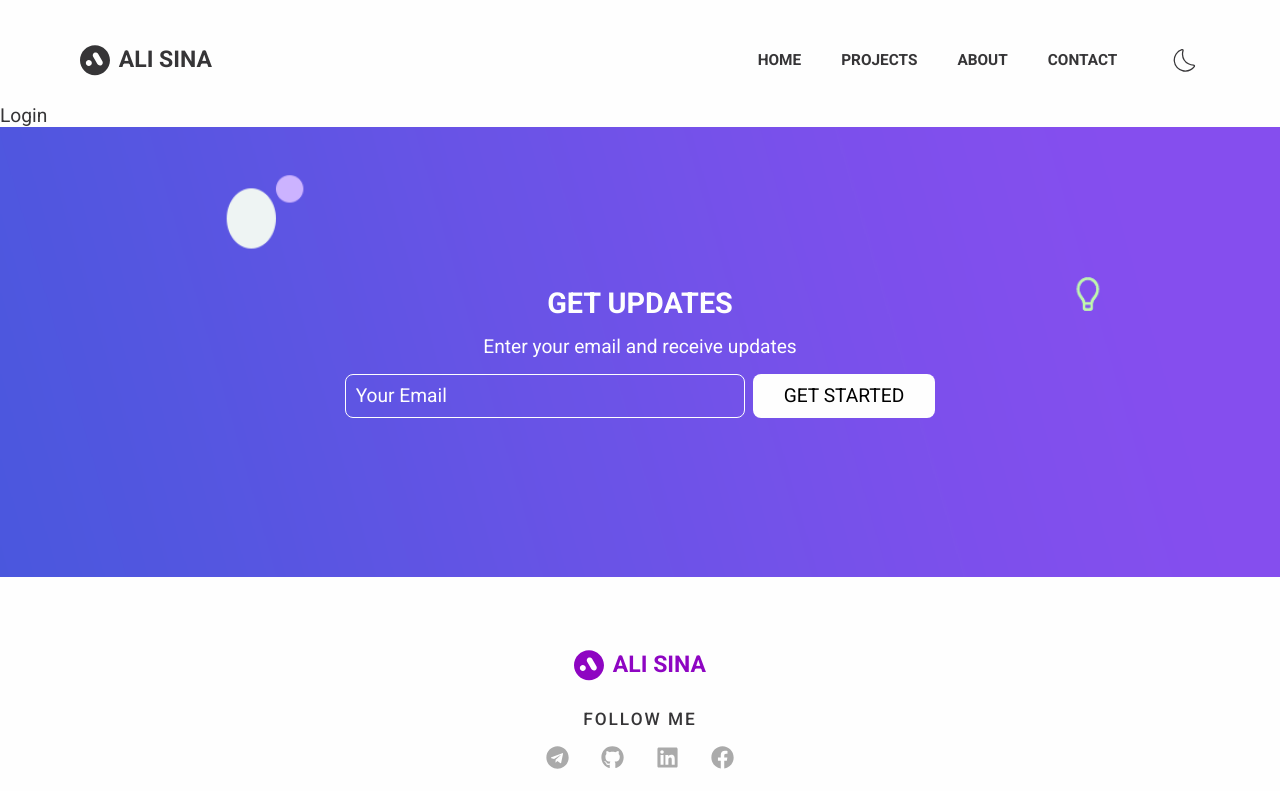
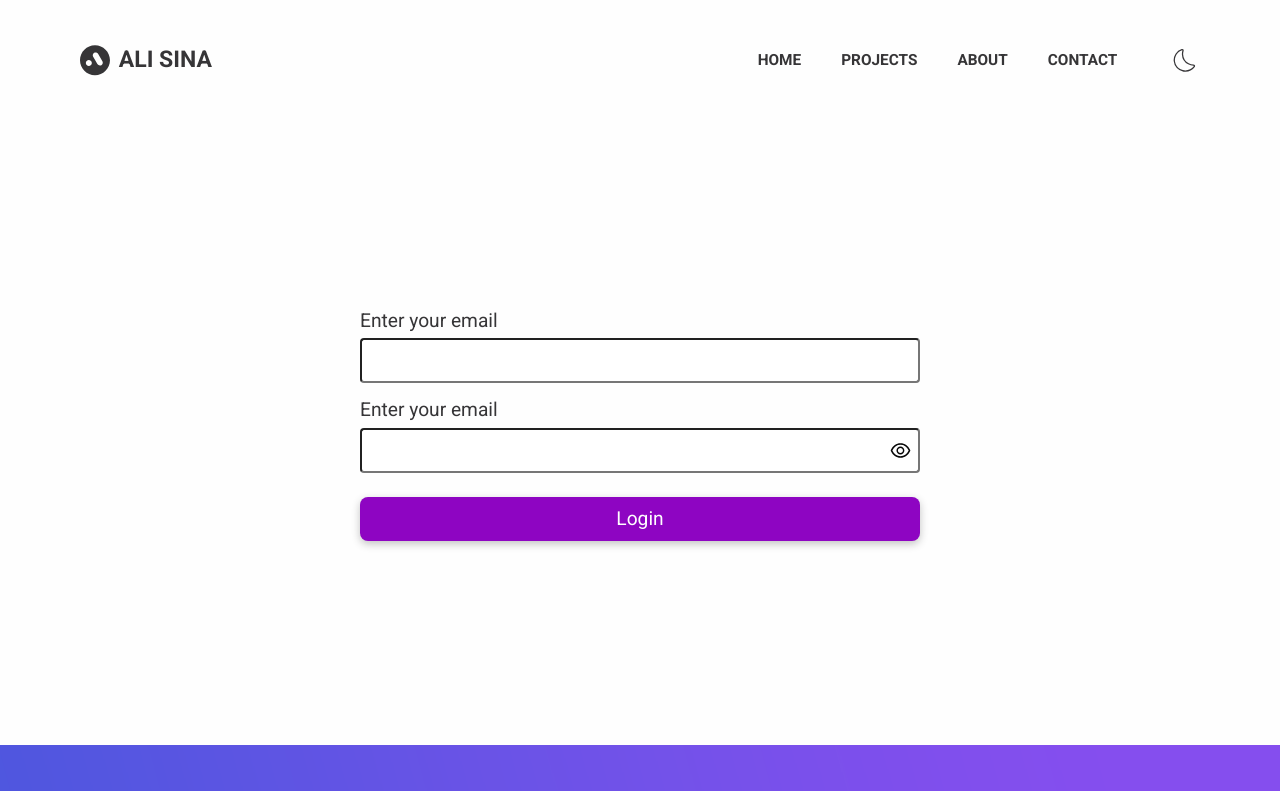
Before and after one commit to Sina-shafiee/sina-shafiee, a React (Vite) app: page /dashboard/login in a window 1280 px wide. Shown: the top 791 px of the page. Built offline with nearby package versions, Linux system fonts and the light colour scheme.

Commit message:
added login

```diff
--- a/src/App.jsx
+++ b/src/App.jsx
@@ -12,18 +12,14 @@ import useAppContext from './hooks/use-appContext';
 // header component
 import { Header, Footer } from './components';
 import Dashboard from './pages/dashboard/Dashboard';
-import Login from './pages/Login';
+import Login from './pages/dashboard/Login';
 import AddProject from './pages/dashboard/AddProject';
 import DashboardHome from './pages/dashboard/DashboardHome';
 import ProtectedRoute from './pages/ProtectedRoute';
-import { useSelector } from 'react-redux';
 
 const App = () => {
-  const user = useSelector((state) => state.user);
   const { state } = useAppContext();
   const colors = checkTheme(state);
-
-  console.log(user);
 
   return (
     <Theme colors={colors}>
--- a/src/components/MobileNav.jsx
+++ b/src/components/MobileNav.jsx
@@ -69,6 +69,7 @@ const Nav = styled.nav`
   top: 0;
   right: 0;
   width: 100%;
+  z-index: 50;
   transition: transform 0.4s ease-out;
   display: ${({ isOpen }) => (isOpen ? 'flex' : 'none')};
   background-color: ${({ theme: { colors } }) => colors.bodyBg};
--- a/src/components/styled/Flex.styled.js
+++ b/src/components/styled/Flex.styled.js
@@ -5,4 +5,5 @@ export const Flex = styled.div`
   align-items: ${({ align }) => align || 'flex-start'};
   justify-content: ${({ justify }) => justify || 'flex-start'};
   gap: ${({ gap }) => gap || '0px'};
+  flex-direction: ${({ dir }) => (dir ? dir : 'row')};
 `;
--- a/src/pages/Login.jsx
+++ /dev/null
@@ -1,5 +0,0 @@
-const Login = () => {
-  return <div>Login</div>;
-};
-
-export default Login;
--- a/src/pages/ProtectedRoute.jsx
+++ b/src/pages/ProtectedRoute.jsx
@@ -1,8 +1,9 @@
 import React from 'react';
+import { useSelector } from 'react-redux';
 import { Navigate, Outlet } from 'react-router';
 
 const ProtectedRoute = () => {
-  const user = 'sina';
+  const user = useSelector((state) => state.user.user);
 
   if (!user) {
     return <Navigate to='/dashboard/login' replace />;
--- /dev/null
+++ b/src/pages/dashboard/Login.jsx
@@ -0,0 +1,119 @@
+import { useState } from 'react';
+import styled from 'styled-components';
+import { Container } from '../../components/styled/Container.styled';
+import { useLoginMutation } from '../../store/auth/authApi';
+import { useNavigate } from 'react-router';
+
+import { AiOutlineEye, AiOutlineEyeInvisible } from 'react-icons/ai';
+import { Button } from '../../components/styled/Button.styled';
+
+const Login = () => {
+  const [formData, setFormData] = useState({ email: '', password: '' });
+  const [login, result] = useLoginMutation();
+  const [showPass, setShowPass] = useState(false);
+  const navigate = useNavigate();
+
+  const { email, password } = formData;
+
+  const handleInputChange = (e) => {
+    setFormData((prev) => {
+      return {
+        ...prev,
+        [e.target.name]: e.target.value
+      };
+    });
+  };
+
+  const handleSubmit = (e) => {
+    e.preventDefault();
+
+    login({ email, password });
+    navigate('/dashboard');
+  };
+
+  return (
+    <Container>
+      <StyledForm
+        onSubmit={handleSubmit}
+        style={{ display: 'flex', flexDirection: 'column' }}
+      >
+        <InputControl>
+          <label htmlFor='email'>Enter your email</label>
+          <input
+            id='email'
+            type='email'
+            name='email'
+            value={email}
+            onChange={handleInputChange}
+          />
+        </InputControl>
+        <InputControl>
+          <label htmlFor='email'>Enter your email</label>
+          <PassInput>
+            <input
+              type={showPass ? 'text' : 'password'}
+              name='password'
+              value={password}
+              onChange={handleInputChange}
+            />
+            <button type='button' onClick={() => setShowPass((prev) => !prev)}>
+              {showPass ? <AiOutlineEyeInvisible /> : <AiOutlineEye />}
+            </button>
+          </PassInput>
+        </InputControl>
+        <SubmitBtn primary type='submit'>
+          Login
+        </SubmitBtn>
+      </StyledForm>
+    </Container>
+  );
+};
+
+export default Login;
+
+export const StyledForm = styled.form`
+  min-height: 80vh;
+  display: flex;
+  justify-content: center;
+  align-items: center;
+  gap: 1rem;
+  width: 50%;
+  margin: 0 auto;
+  min-width: 300px;
+  max-width: 600px;
+`;
+const InputControl = styled.div`
+  width: 100%;
+  display: flex;
+  flex-direction: column;
+  gap: 0.4rem;
+
+  & > input {
+    padding: 0.6rem;
+    border-radius: 4px;
+  }
+`;
+
+const PassInput = styled.div`
+  width: 100%;
+  position: relative;
+
+  & > button > svg {
+    position: absolute;
+    right: 8px;
+    top: 0.7rem;
+    color: #070707;
+    font-size: 1.2em;
+  }
+
+  & > input {
+    width: 100%;
+    padding: 0.6rem;
+    border-radius: 4px;
+  }
+`;
+
+const SubmitBtn = styled(Button)`
+  width: 100%;
+  margin-top: 0.5rem;
+`;
--- a/src/store/auth/authApi.js
+++ b/src/store/auth/authApi.js
@@ -3,7 +3,7 @@ import { createApi, fetchBaseQuery } from '@reduxjs/toolkit/query/react';
 export const authApi = createApi({
   reducerPath: 'authApi',
   baseQuery: fetchBaseQuery({
-    baseUrl: 'https://portfolio-backend-ten-iota.vercel.app/api/auth/'
+    baseUrl: 'https://portfolio-backend-ten-iota.vercel.app/api/auth'
   }),
   endpoints: (builder) => ({
     login: builder.mutation({
```
